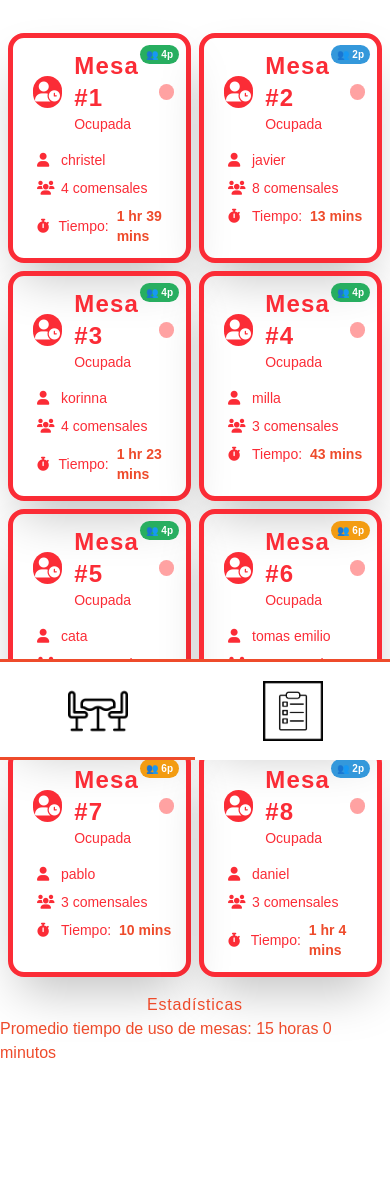
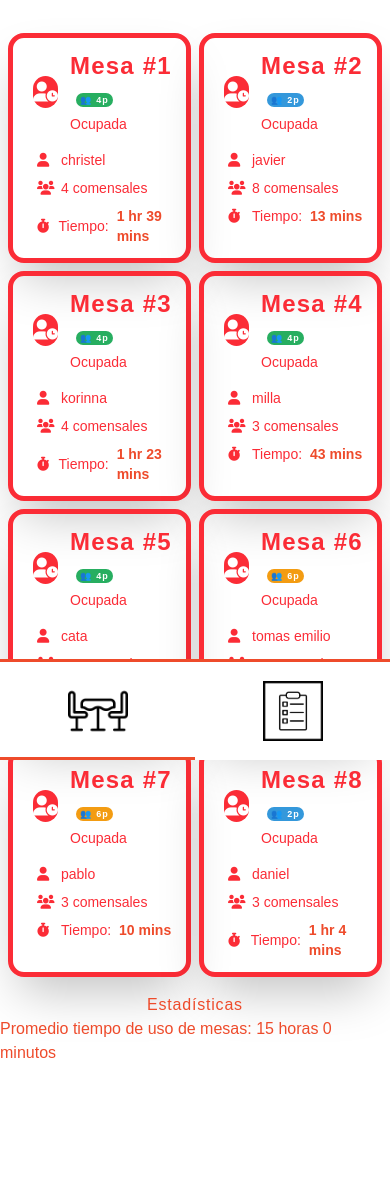
Before and after one commit to slevinnnn/restaurant_project, a Flask app: page /trabajador in a window 390 px wide. Shown: the part 84-1267 px from the top of the page. Run offline with Flask 3, Linux system fonts and the light colour scheme; a user stored in the database is signed in; data comes from the database, SQL or seed files in the repository; both versions use the stored data as it was after the commit; some libraries are stand-ins or nearby versions; some web fonts are replaced.

Commit message:
el indicador de capacidad de una mesa ahora es responsivo

```diff
--- a/static/styles/output.css
+++ b/static/styles/output.css
@@ -10,7 +10,6 @@
     --color-red-50: oklch(97.1% 0.013 17.38);
     --color-red-100: oklch(93.6% 0.032 17.717);
     --color-red-200: oklch(88.5% 0.062 18.334);
-    --color-red-300: oklch(80.8% 0.114 19.571);
     --color-red-500: oklch(63.7% 0.237 25.331);
     --color-red-700: oklch(50.5% 0.213 27.518);
     --color-orange-50: oklch(98% 0.016 73.684);
@@ -20,14 +19,12 @@
     --color-green-50: oklch(98.2% 0.018 155.826);
     --color-green-100: oklch(96.2% 0.044 156.743);
     --color-green-200: oklch(92.5% 0.084 155.995);
-    --color-green-300: oklch(87.1% 0.15 154.449);
     --color-green-500: oklch(72.3% 0.219 149.579);
     --color-green-600: oklch(62.7% 0.194 149.214);
     --color-green-700: oklch(52.7% 0.154 150.069);
     --color-blue-50: oklch(97% 0.014 254.604);
     --color-blue-100: oklch(93.2% 0.032 255.585);
     --color-blue-200: oklch(88.2% 0.059 254.128);
-    --color-blue-300: oklch(80.9% 0.105 251.813);
     --color-blue-500: oklch(62.3% 0.214 259.815);
     --color-blue-700: oklch(48.8% 0.243 264.376);
     --color-purple-50: oklch(97.7% 0.014 308.299);
@@ -61,6 +58,8 @@
     --text-4xl--line-height: calc(2.5 / 2.25);
     --text-6xl: 3.75rem;
     --text-6xl--line-height: 1;
+    --text-8xl: 6rem;
+    --text-8xl--line-height: 1;
     --font-weight-medium: 500;
     --font-weight-semibold: 600;
     --font-weight-bold: 700;
@@ -69,8 +68,6 @@
     --radius-2xl: 1rem;
     --ease-out: cubic-bezier(0, 0, 0.2, 1);
     --ease-in-out: cubic-bezier(0.4, 0, 0.2, 1);
-    --animate-ping: ping 1s cubic-bezier(0, 0, 0.2, 1) infinite;
-    --animate-pulse: pulse 2s cubic-bezier(0.4, 0, 0.6, 1) infinite;
     --blur-sm: 8px;
     --default-transition-duration: 150ms;
     --default-transition-timing-function: cubic-bezier(0.4, 0, 0.2, 1);
@@ -1094,11 +1075,6 @@ main {
   font-size: var(--text-sm);
   line-height: var(--tw-leading, var(--text-sm--line-height));
 }
-.mesa-indicator {
-  height: calc(var(--spacing) * 4);
-  width: calc(var(--spacing) * 4);
-  border-radius: calc(infinity * 1px);
-}
 .mesa-content {
   position: relative;
   left: calc(var(--spacing) * 3);
@@ -1204,17 +1180,6 @@ main {
 }
 .recien-asignada .mesa-icon-container {
   background-color: var(--color-blue-500);
-}
-.ocupada .mesa-indicator {
-  background-color: var(--color-red-300);
-}
-.libre .mesa-indicator {
-  animation: var(--animate-pulse);
-  background-color: var(--color-green-300);
-}
-.recien-asignada .mesa-indicator {
-  animation: var(--animate-ping);
-  background-color: var(--color-blue-300);
 }
 .ocupada .mesa-status {
   color: var(--color-red-500);
@@ -1501,6 +1467,37 @@ main {
     border-radius: 10px;
     font-weight: bold;
   }
+  .capacidad-mobile {
+    display: none;
+  }
+}
+@media (max-width: 640px) {
+  .mesa[data-capacidad="2"] .mesa-header::after, .mesa[data-capacidad="4"] .mesa-header::after, .mesa[data-capacidad="6"] .mesa-header::after, .mesa[data-capacidad="8"] .mesa-header::after {
+    display: none;
+  }
+  .capacidad-mobile {
+    display: inline-block;
+    margin-left: 6px;
+    font-size: 9px;
+    padding: 1px 4px;
+    border-radius: 8px;
+    font-weight: bold;
+    color: white;
+    vertical-align: middle;
+  }
+  .capacidad-mobile.cap-2 {
+    background: #3498db;
+  }
+  .capacidad-mobile.cap-4 {
+    background: #27ae60;
+  }
+  .capacidad-mobile.cap-6 {
+    background: #f39c12;
+  }
+  .capacidad-mobile.cap-8 {
+    background: #e74c3c;
+  }
+}
 .mesa-header {
   position: relative;
 }
--- a/templates/client.html
+++ b/templates/client.html
@@ -4,7 +4,7 @@
   <link rel="stylesheet" href="/static/styles/output.css">
 </head>
 <body>
-  <p class="msj-bienvenida">Bienvenid@ {% if nombre %}{{ nombre }}{% endif %}</p>
+  <p class="msj-bienvenida" id="bienvenida">Bienvenid@ {% if nombre %}{{ nombre }}{% endif %}</p>
   <p class="msj-actualmente" id="actualmente">Actualmente atendiendo al número: <strong id="atendiendo"></strong></p>
   <p class="msj-tu-numero" id="tu-numero">Tu número en la fila es: <strong>{{ numero }}</strong></p>
 
@@ -20,11 +20,12 @@
     });
 
     socket.on("es_tu_turno", (data) => {
-      document.getElementById("estado").className = "font-bold text-6xl";
+      document.getElementById("estado").className = "font-bold text-8xl";
       document.getElementById("estado").innerText = "¡Es tu turno! Ve a la mesa " + data.mesa;
       document.getElementById("actualmente").style.display = "none";
       document.getElementById("atendiendo").style.display = "none";
       document.getElementById("tu-numero").style.display = "none";
+      document.getElementById("bienvenida").style.display = "none";
     });
     socket.on("actualizar_posicion",(data)=>{
       document.getElementById("atendiendo").innerText = Number(data.primero)-1;
--- a/templates/worker.html
+++ b/templates/worker.html
@@ -57,7 +57,10 @@
               {% endif %}
             </div>
             <div>
-              <h3 class="mesa-title">Mesa #{{ m.id }}</h3>
+              <h3 class="mesa-title">
+                Mesa #{{ m.id }}
+                <span class="capacidad-mobile cap-{{ m.capacidad }}">👥 {{ m.capacidad }}p</span>
+              </h3>
               <p class="mesa-status">
                 {% if m.reservada and not m.is_occupied %}
                   Reservada
@@ -73,7 +76,6 @@
               </p>
             </div>
           </div>
-          <div class="mesa-indicator"></div>
         </div>
 
         <div class="mesa-content">
```
Also changed, not shown: other parts of static/styles/output.css (+4 -30 lines), instance/db.sqlite3, static/styles/tailwind.css. Lines whose indentation alone changed are shown as unchanged.
